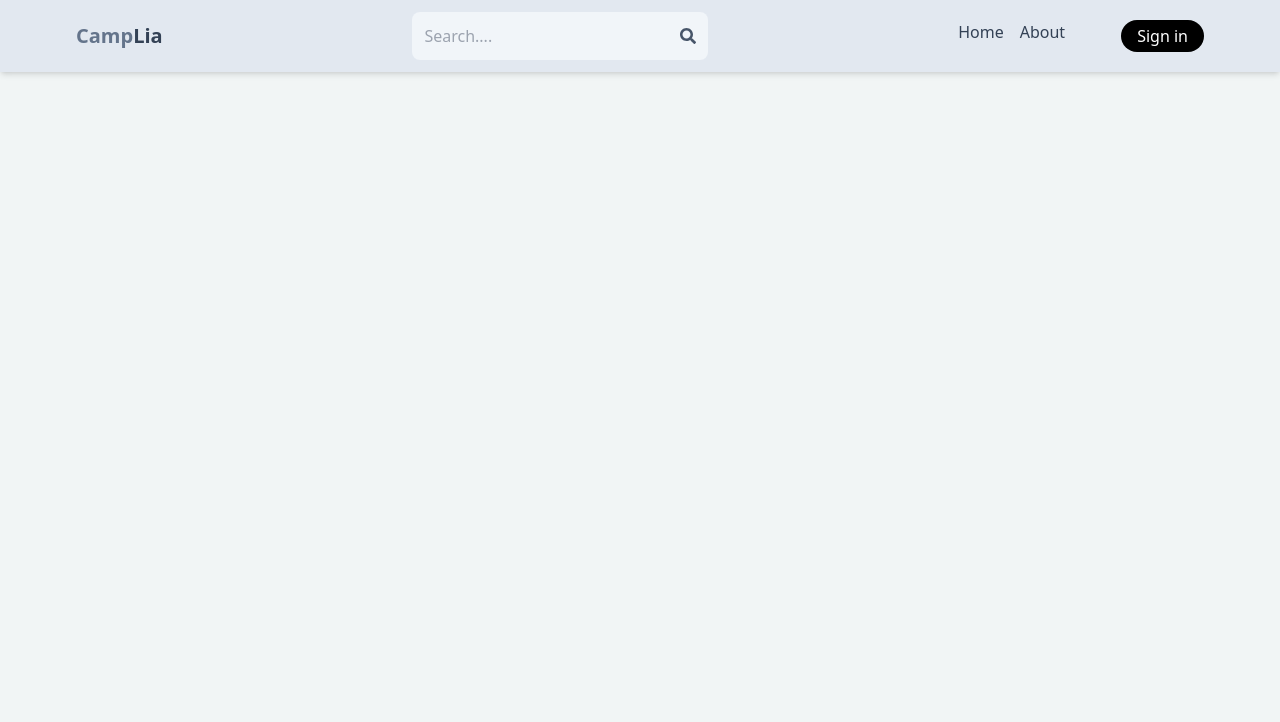
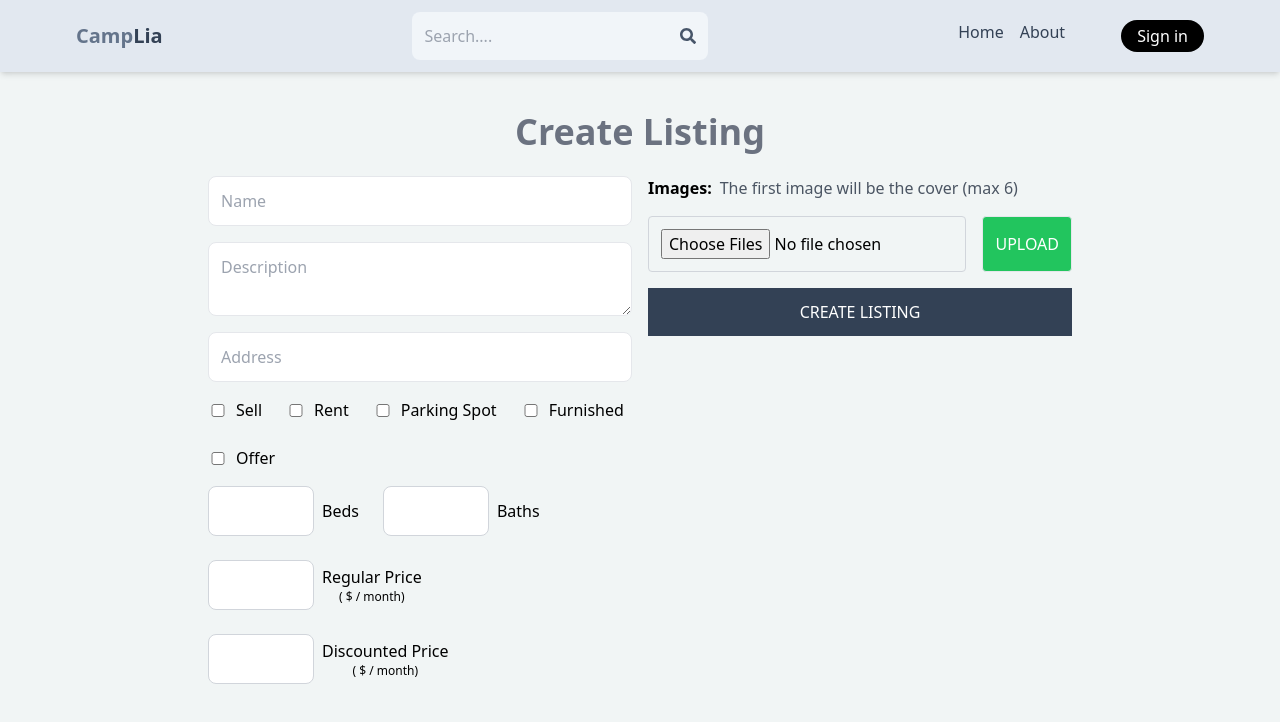
Before and after one commit to shanmugapriya1203/mern_estate_frontend, a React (Create React App) app: page /create-listing in a window 1280 px wide. Shown: the top 722 px of the page. Built offline with nearby package versions, Linux system fonts and the light colour scheme.

Commit message:
Complete create lsiting page UI

```diff
--- a/src/App.js
+++ b/src/App.js
@@ -7,6 +7,7 @@ import About from './pages/About'
 import Profile from './pages/Profile'
 import Header from './components/Header'
 import PrivateRoute from './components/PrivateRoute'
+import CreateListing from './pages/CreateListing'
 
 
 export default function App() {
@@ -21,6 +22,7 @@ export default function App() {
  <Route element={<PrivateRoute/>}>
 
  <Route path='/profile' element={<Profile/>}/>
+ <Route path='/create-listing' element={<CreateListing/>}/>
  </Route>
  </Routes>
  </BrowserRouter>
--- /dev/null
+++ b/src/pages/CreateListing.js
@@ -0,0 +1,135 @@
+import React from 'react';
+
+const CreateListing = () => {
+  return (
+    <main className='p-4 max-w-4xl mx-auto'>
+      <h1 className='text-4xl font-bold text-center my-6 text-gray-500'>Create Listing</h1>
+      <form className='flex flex-col sm:flex-row gap-4'>
+        <div className='flex flex-col gap-4 flex-1'>
+          <input
+            type='text'
+            placeholder='Name'
+            id='name'
+            className='border p-3 rounded-lg'
+            maxLength='62'
+            minLength='10'
+            required
+          />
+          <textarea
+            placeholder='Description'
+            id='description'
+            className='border p-3 rounded-lg'
+            required
+          />
+          <input
+            type='text'
+            placeholder='Address'
+            id='address'
+            className='border p-3 rounded-lg'
+            required
+          />
+          <div className='flex gap-6 flex-wrap'>
+            <div className='flex gap-2 items-center'>
+              <input type='checkbox' id='sale' className='w-5' />
+              <span>Sell</span>
+            </div>
+            <div className='flex gap-2 items-center'>
+              <input type='checkbox' id='rent' className='w-5' />
+              <span>Rent</span>
+            </div>
+            <div className='flex gap-2 items-center'>
+              <input type='checkbox' id='parking' className='w-5' />
+              <span>Parking Spot</span>
+            </div>
+            <div className='flex gap-2 items-center'>
+              <input type='checkbox' id='furnished' className='w-5' />
+              <span>Furnished</span>
+            </div>
+            <div className='flex gap-2 items-center'>
+              <input type='checkbox' id='offer' className='w-5' />
+              <span>Offer</span>
+            </div>
+          </div>
+          <div className='flex flex-wrap gap-6'>
+            <div className='flex items-center gap-2'>
+              <input
+                type='number'
+                id='bedrooms'
+                min='1'
+                max='10'
+                required
+                className='p-3 border border-gray-300 rounded-lg'
+              />
+              <p>Beds</p>
+            </div>
+            <div className='flex items-center gap-2'>
+              <input
+                type='number'
+                id='bathrooms'
+                min='1'
+                max='10'
+                required
+                className='p-3 border border-gray-300 rounded-lg'
+              />
+              <p>Baths</p>
+            </div>
+            <div className='flex items-center gap-2'>
+              <input
+                type='number'
+                id='regularPrice'
+                min='1'
+                max='10'
+                required
+                className='p-3 border border-gray-300 rounded-lg'
+              />
+              <div className='flex flex-col items-center'>
+                <p>Regular Price</p>
+                <span className='text-xs'>( $ / month)</span>
+              </div>
+            </div>
+            <div className='flex items-center gap-2'>
+              <input
+                type='number'
+                id='discountedPrice'
+                min='1'
+                max='10'
+                required
+                className='p-3 border border-gray-300 rounded-lg'
+              />
+              <div className='flex flex-col items-center'>
+                <p>Discounted Price</p>
+                <span className='text-xs'>( $ / month)</span>
+              </div>
+            </div>
+          </div>
+        </div>
+        <div className='flex flex-col flex-1 gap-4'>
+          <p className='font-semibold'>
+            Images:
+            <span className='font-normal text-gray-600 ml-2'>
+              The first image will be the cover (max 6)
+            </span>
+          </p>
+          <div className='flex gap-4'>
+            <input
+              className='p-3 border border-gray-300 rounded w-full'
+              type='file'
+              id='images'
+              accept='image/*'
+              multiple
+            />
+            <button
+              className='p-3 text-white border bg-green-500 rounded uppercase hover:bg-green-600  disabled:opacity-80'
+            >
+              Upload
+            </button>
+          </div>
+          <button  className='p-3 bg-slate-700 text-white ronded-lg uppercase hover:opacity-95 disabled:opacity-80'>Create Listing</button>
+        </div>
+
+      </form>
+    </main>
+  );
+};
+
+export default CreateListing;
--- a/src/pages/Profile.js
+++ b/src/pages/Profile.js
@@ -8,6 +8,7 @@ import { updateUserStart, updateUserSuccess, updateUserFailure, deleteUserStart,
 ,signOutUserStart,signOutUserSuccess,signOutUserFailure } from '../redux/user/userSlice';
 import axios from 'axios';
 import { API_BASE_URL } from '../config';
+import { Link } from 'react-router-dom';
 
 export default function Profile() {
   const dispatch = useDispatch();
@@ -127,8 +128,8 @@ export default function Profile() {
   };
 
   return (
-    <main className='p-3 max-w-md mx-auto'>
-      <h1 className='text-3xl font-semibold text-center my-7'>Profile</h1>
+    <main className='p-4 max-w-md mx-auto'>
+    <h1 className='text-4xl font-bold text-center my-6 text-gray-500'>Profile Settings</h1>
     <form onSubmit={handleSubmit} className='flex flex-col gap-4'>
       <input
         type='file'
@@ -141,24 +142,24 @@ export default function Profile() {
       <img
         src={formData.avatar || (currentUser?.avatar || '')}
         alt='Profile'
-          className='rounded-full h-16 w-16 object-cover cursor-pointer self-center mt-1'
+        className='rounded-full h-20 w-20 object-cover cursor-pointer self-center mt-2'
         onClick={() => fileRef.current.click()}
       />
       <p className='text-sm self-center'>
         {fileUploadError ? (
-            <span className='text-red-700'>
-              Error Image upload (image must be less than 2 mb)
+          <span className='text-red-600'>
+            Error: Image upload failed (image must be less than 2 MB)
           </span>
         ) : filePerc > 0 && filePerc < 100 ? (
-            <span className='text-slate-700'>{`Uploading ${filePerc}%`}</span>
+          <span className='text-gray-500'>{`Uploading ${filePerc}%`}</span>
         ) : filePerc === 100 ? (
-            <span className='text-green-700'>Image successfully uploaded!</span>
+          <span className='text-green-600'>Image successfully uploaded!</span>
         ) : (
           ''
         )}
       </p>
 
-        <label htmlFor='username'>Username</label>
+      <label htmlFor='username' className='text-lg font-semibold text-gray-500'>Username</label>
       <input
         defaultValue={currentUser?.username || ''}
         onChange={handleChange}
@@ -167,7 +168,7 @@ export default function Profile() {
         placeholder='Username'
         className='border p-3 rounded-lg'
       />
-        <label htmlFor='email'>Email</label>
+      <label htmlFor='email' className='text-lg font-semibold text-gray-500'>Email</label>
       <input
         defaultValue={currentUser?.email || ''}
         onChange={handleChange}
@@ -176,30 +177,47 @@ export default function Profile() {
         placeholder='Email'
         className='border p-3 rounded-lg'
       />
-        <label htmlFor='password'>Password</label>
+      <label htmlFor='password' className='text-lg font-semibold text-gray-500'>New Password</label>
       <input
         type='password'
         onChange={handleChange}
         id='password'
-          placeholder='Password'
+        placeholder='New Password'
         className='border p-3 rounded-lg'
       />
 
       <button
         type='submit'
-          className='bg-slate-700 text-white rounded-lg p-3 uppercase hover:opacity-95'
+        className='bg-gray-500 text-white rounded-lg p-3 uppercase hover:bg-gray-600 hover:opacity-90'
       >
         UPDATE
       </button>
+      <Link to={"/create-listing"} className='bg-green-600 text-white rounded-lg p-3 uppercase hover:bg-green-700 hover:opacity-90 text-center'>Create Listing</Link>
     </form>
     <div className='flex justify-between mt-4'>
-        <span className='text-red-700 cursor-pointer' onClick={handleDeleteUser}>Delete an account</span>
-        <span className='text-red-700 cursor-pointer' onClick={handleSignOut}>Sign Out</span>
+      <button
+        type='button'
+        className='text-red-600 border border-red-600 rounded-lg p-2 hover:bg-red-600 hover:text-white'
+        onClick={handleDeleteUser}
+      >
+        Delete My Account
+      </button>
+      <button
+        type='button'
+        className='text-red-600 border border-red-600 rounded-lg p-2 hover:bg-red-600 hover:text-white'
+        onClick={handleSignOut}
+      >
+        Sign Out
+      </button>
     </div>
 
-      <p className='text-green-700 mt-5'>
-        {updateSuccess ? 'User is updated successfully!' : ''}
+    <p className='text-green-600 mt-5'>
+      {updateSuccess ? 'Profile successfully updated!' : ''}
     </p>
   </main>
+
+
+
+
   );
 }
```
Lines whose indentation alone changed are shown as unchanged.
